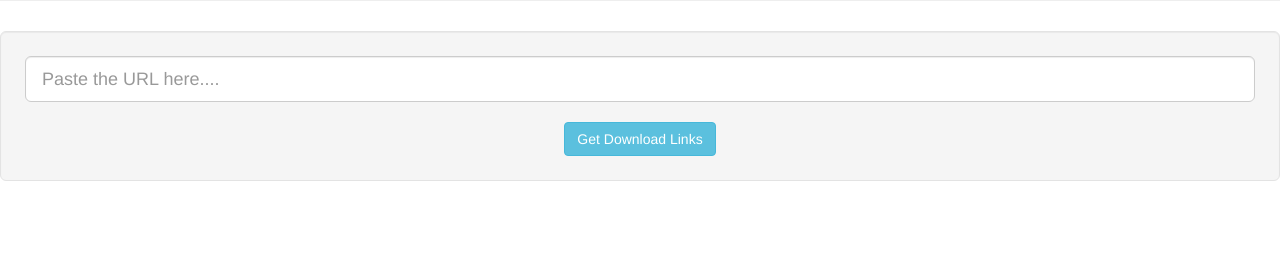
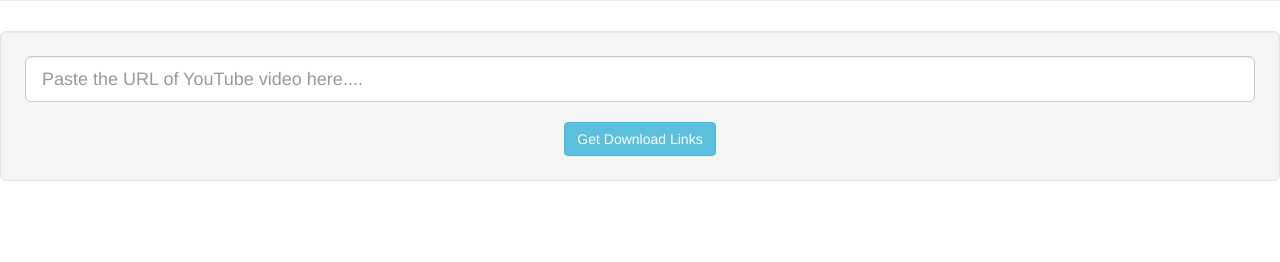
Before and after one commit to apoorvaeternity/YouTube-Video-Downloader, a Django app: page / in a window 1280 px wide. Shown: the part 239-501 px from the top of the page. Run offline with Django 3.2, Linux system fonts and the light colour scheme; some libraries are stand-ins or nearby versions.

Commit message:
Update placeholder

```diff
--- a/download/templates/download/index.html
+++ b/download/templates/download/index.html
@@ -104,7 +104,7 @@
 <div class="well well-lg text-center">
     <form method="post" action="">
         {% csrf_token %}
-        <input class="form-control input-lg" id="inputlg" type="url" name="url" placeholder="Paste the URL here...."
+        <input class="form-control input-lg" id="inputlg" type="url" name="url" placeholder="Paste the URL of YouTube video here...."
                required
                 {% if url %}
                value="{{ url }}"
```
